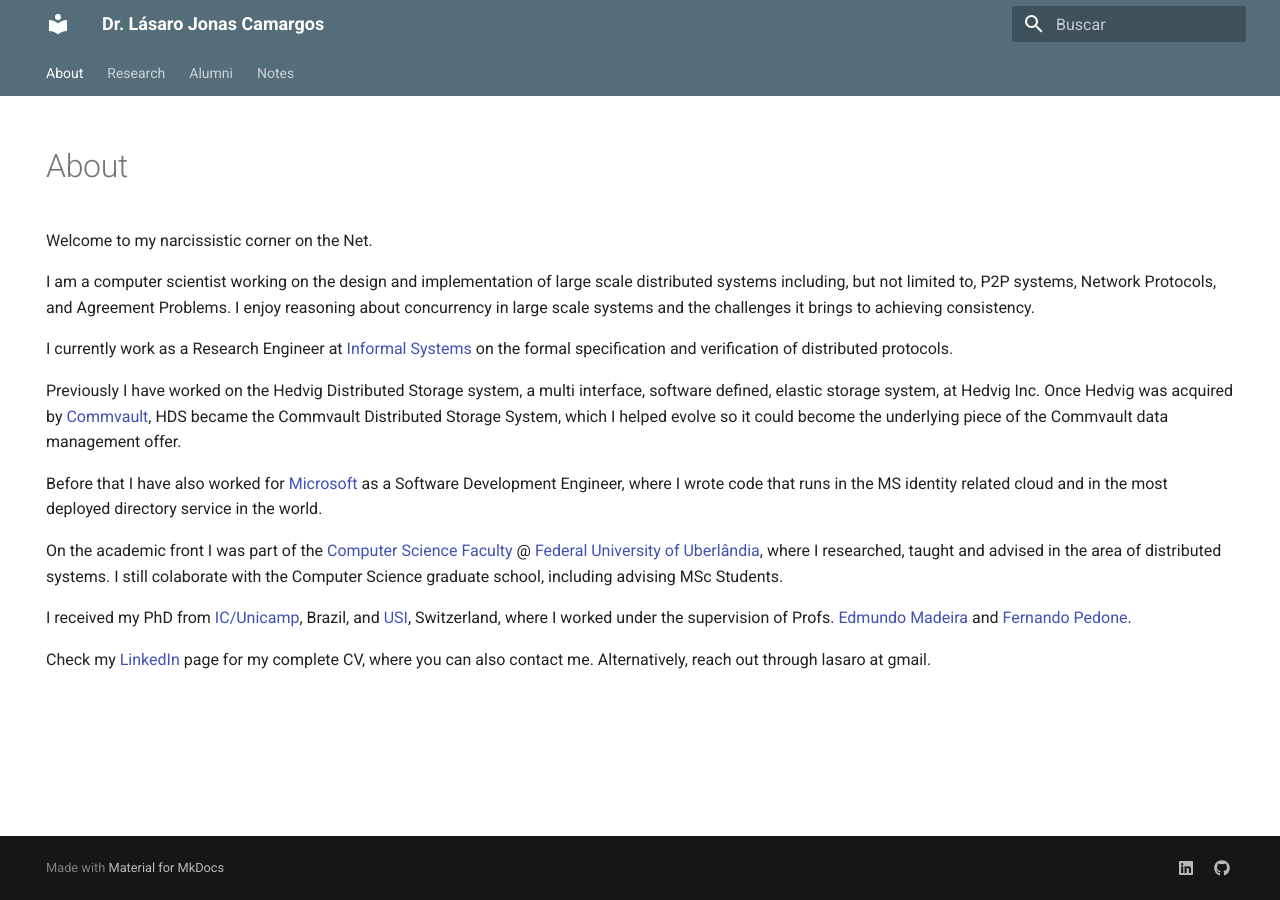
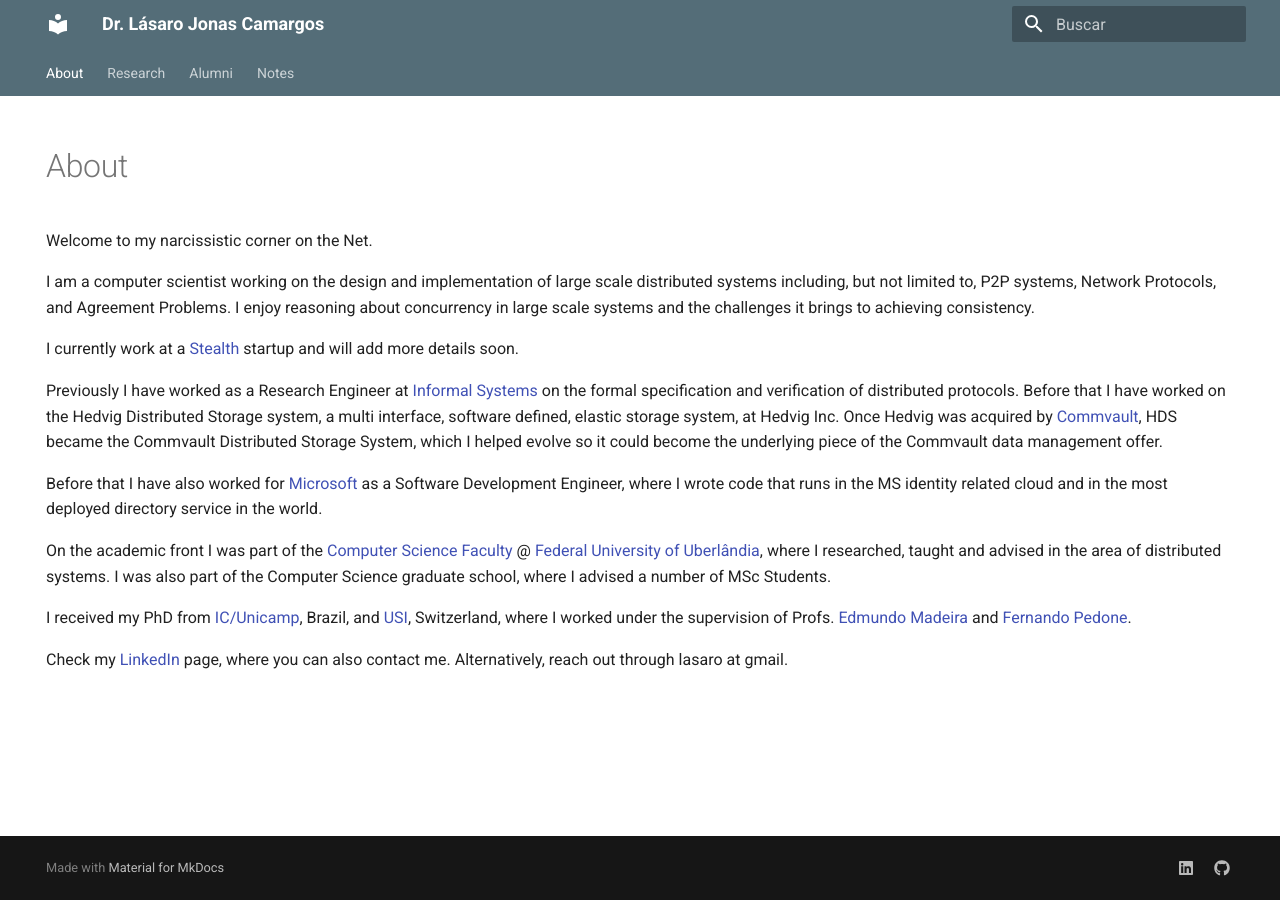
Before and after one commit to lasarojc/lasarojc.github.io, an MkDocs documentation site: the page built from docs/index.md, in a window 1280 px wide. Built offline with MkDocs 1.6.1 and Material for MkDocs 9.7.7, drawn with Linux system fonts in a browser that asks for light colours.

```diff
--- a/docs/index.md
+++ b/docs/index.md
@@ -9,17 +9,18 @@ Welcome to my narcissistic corner on the Net.
 I am a computer scientist working on the design and implementation of large scale distributed systems including, but not limited to, P2P systems, Network Protocols, and Agreement Problems.
 I enjoy reasoning about concurrency in large scale systems and the challenges it brings to achieving consistency.
 
-I currently work as a Research Engineer at [Informal Systems](https://informal.systems) on the formal specification and verification of distributed protocols.
+I currently work at a [Stealth]() startup and will add more details soon.
 
-Previously I have worked on the Hedvig Distributed Storage system, a multi interface, software defined, elastic storage system, at Hedvig Inc.
+Previously I have worked as a Research Engineer at [Informal Systems](https://informal.systems) on the formal specification and verification of distributed protocols.
+Before that I have worked on the Hedvig Distributed Storage system, a multi interface, software defined, elastic storage system, at Hedvig Inc.
 Once Hedvig was acquired by [Commvault](https://www.commvault.com/), HDS became the Commvault Distributed Storage System, which I helped evolve so it could become the underlying piece of the Commvault data management offer.
 
 Before that I have also worked for [Microsoft](https://www.microsoft.com) as a Software Development Engineer, where I wrote code that runs in the MS identity related cloud and in the most deployed directory service in the world.
 
-On the academic front I was part of the [Computer Science Faculty](https://www.facom.ufu.br) @ [Federal University of Uberlândia](https://www.ufu.br), where I researched, taught and advised in the area of distributed systems. I still colaborate with the Computer Science graduate school, including advising MSc Students.
+On the academic front I was part of the [Computer Science Faculty](https://www.facom.ufu.br) @ [Federal University of Uberlândia](https://www.ufu.br), where I researched, taught and advised in the area of distributed systems. I was also part of the Computer Science graduate school, where I advised a number of MSc Students.
 
 I received my PhD from [IC/Unicamp](https://www.ic.unicamp.br), Brazil, and [USI](https://www.inf.usi.ch/en), Switzerland, where I worked under the supervision of Profs. [Edmundo Madeira](https://www.ic.unicamp.br/~edmundo) and [Fernando Pedone](https://www.inf.usi.ch/faculty/pedone/).
 <!-- As a PhD student I was a member of the Sprint project on high performance database replication.-->
 
-Check my [LinkedIn](https://www.linkedin.com/in/lasaro/) page for my complete CV, where you can also contact me.
+Check my [LinkedIn](https://www.linkedin.com/in/lasaro/) page, where you can also contact me.
 Alternatively, reach out through lasaro at gmail.
--- a/mkdocs.yml
+++ b/mkdocs.yml
@@ -36,8 +36,8 @@ markdown_extensions:
         - pymdownx.critic
         - pymdownx.details
         - pymdownx.emoji:
-            emoji_index: !!python/name:materialx.emoji.twemoji
-            emoji_generator: !!python/name:materialx.emoji.to_svg
+            emoji_index: !!python/name:material.extensions.emoji.twemoji
+            emoji_generator: !!python/name:material.extensions.emoji.to_svg
         - pymdownx.highlight:
              linenums: true
         - pymdownx.inlinehilite
```
Also changed, not shown: README.md (+2 -2 lines), docs/career.md (+3 -2 lines), docs/publications/index.md (+22 -48 lines).
